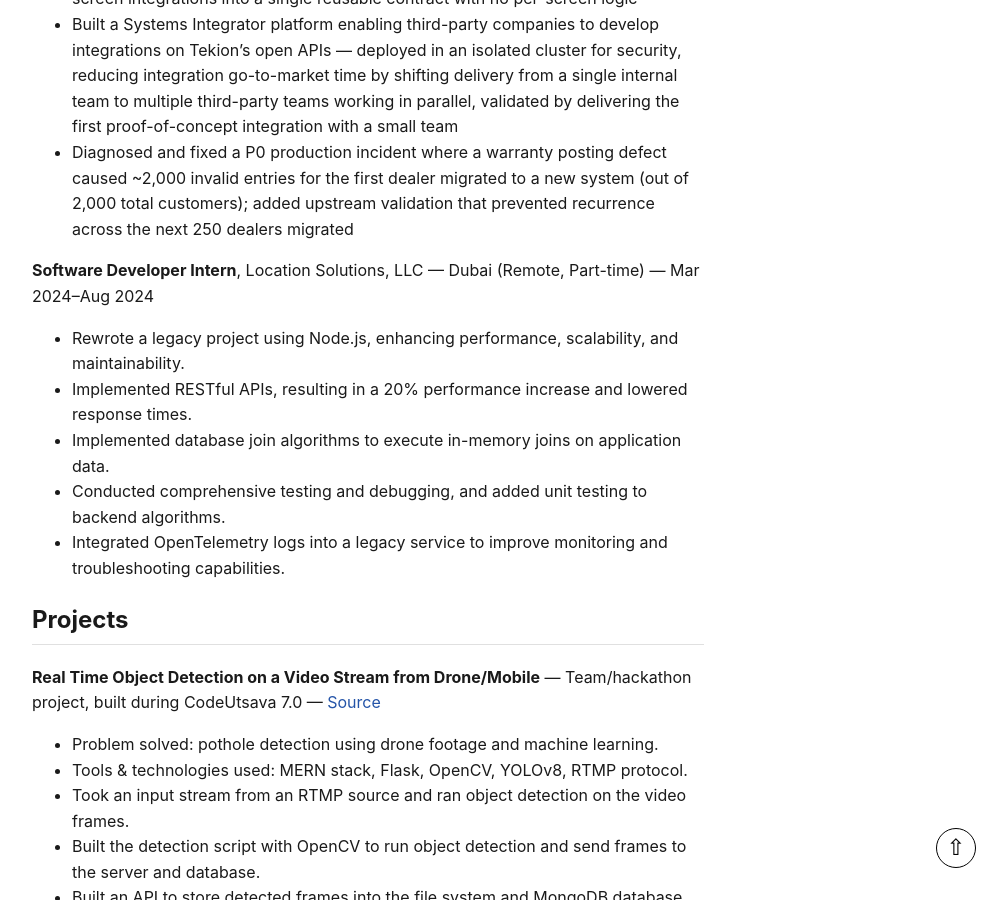
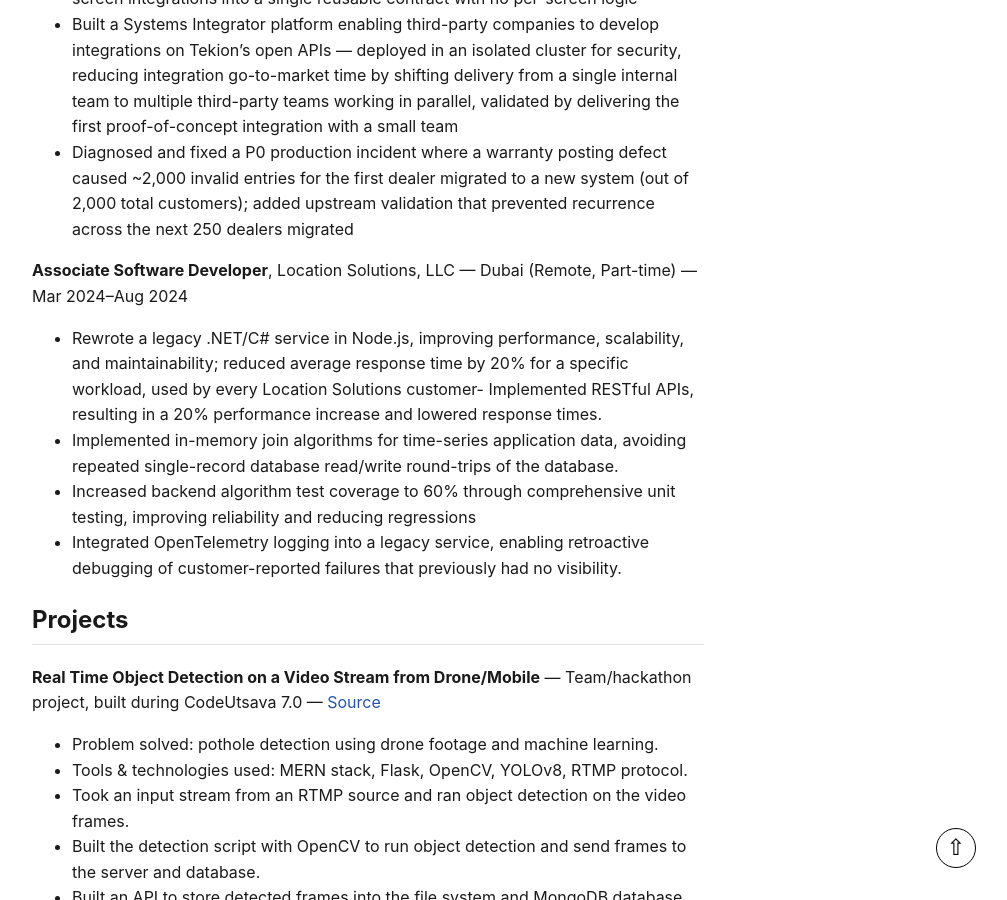
Before and after one commit to aarifkhan7/aarifkhan7.github.io, a Jekyll site: the page built from resume.md, in a window 1280 px wide and 900 px high, scrolled down 680 px. Shown: the whole window, without its empty margins (272-1279 px from the left). Built offline with Jekyll 4.4.1, drawn with Linux system fonts in a browser that asks for light colours.

Commit message:
Improve LS Experience

```diff
--- a/resume.md
+++ b/resume.md
@@ -21,12 +21,11 @@ description: >-
 - Built a Systems Integrator platform enabling third-party companies to develop integrations on Tekion's open APIs — deployed in an isolated cluster for security, reducing integration go-to-market time by shifting delivery from a single internal team to multiple third-party teams working in parallel, validated by delivering the first proof-of-concept integration with a small team
 - Diagnosed and fixed a P0 production incident where a warranty posting defect caused ~2,000 invalid entries for the first dealer migrated to a new system (out of 2,000 total customers); added upstream validation that prevented recurrence across the next 250 dealers migrated
 
-**Software Developer Intern**, Location Solutions, LLC — Dubai (Remote, Part-time) — Mar 2024–Aug 2024
-- Rewrote a legacy project using Node.js, enhancing performance, scalability, and maintainability.
-- Implemented RESTful APIs, resulting in a 20% performance increase and lowered response times.
-- Implemented database join algorithms to execute in-memory joins on application data.
-- Conducted comprehensive testing and debugging, and added unit testing to backend algorithms.
-- Integrated OpenTelemetry logs into a legacy service to improve monitoring and troubleshooting capabilities.
+**Associate Software Developer**, Location Solutions, LLC — Dubai (Remote, Part-time) — Mar 2024–Aug 2024
+- Rewrote a legacy .NET/C# service in Node.js, improving performance, scalability, and maintainability; reduced average response time by 20% for a specific workload, used by every Location Solutions customer- Implemented RESTful APIs, resulting in a 20% performance increase and lowered response times.
+- Implemented in-memory join algorithms for time-series application data, avoiding repeated single-record database read/write round-trips of the database.
+- Increased backend algorithm test coverage to 60% through comprehensive unit testing, improving reliability and reducing regressions
+- Integrated OpenTelemetry logging into a legacy service, enabling retroactive debugging of customer-reported failures that previously had no visibility.
 
 ## Projects
 
```
Also changed, not shown: 2 other files.
